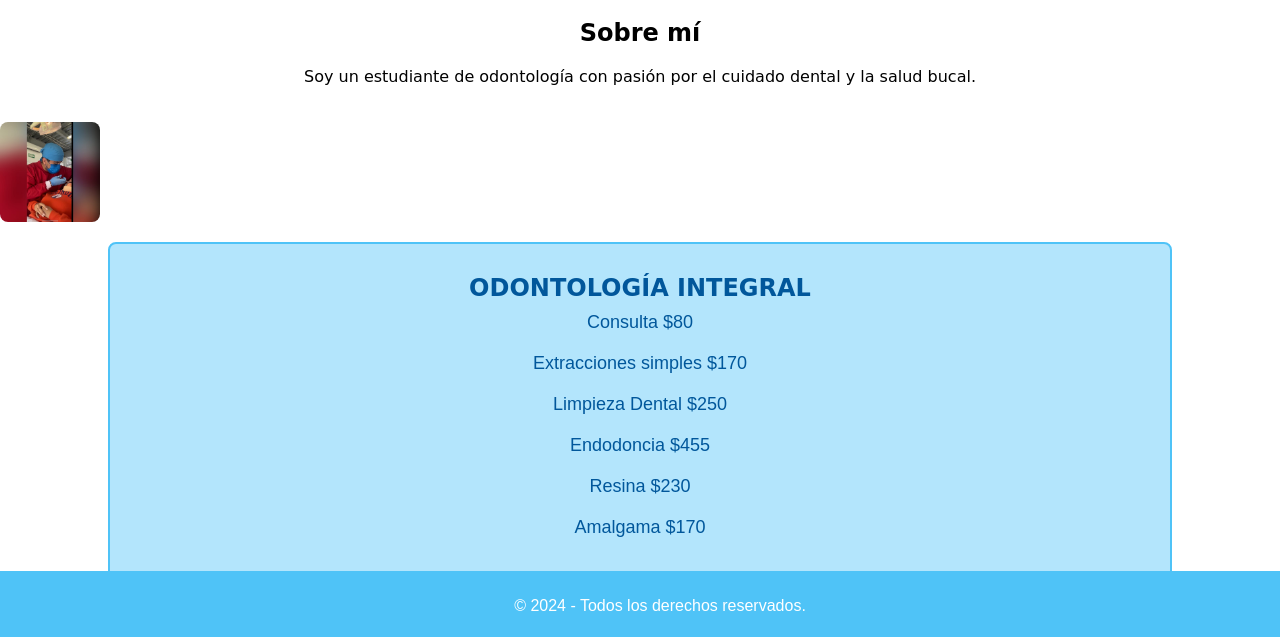
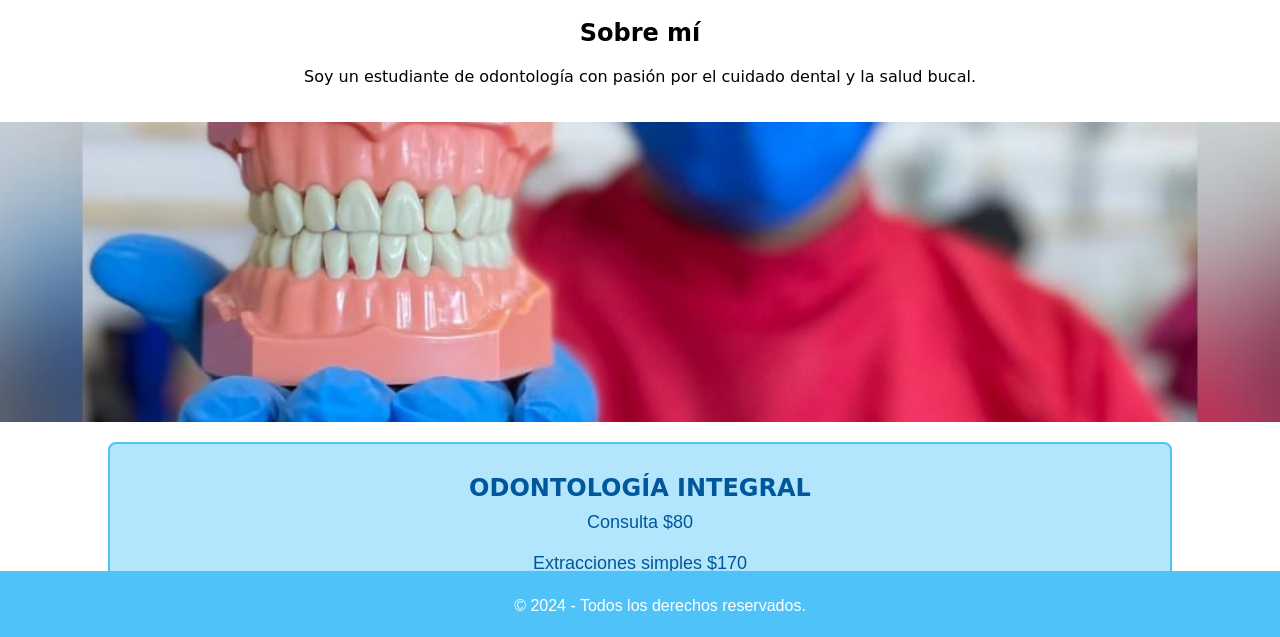
Before and after one commit to JavierMJ25/Javier_MJ, a plain HTML site: page index.html in a window 1280 px wide. Shown: the part 159-796 px from the top of the page. Drawn offline with Linux system fonts and the light colour scheme.

Commit message:
Update estilos.css

```diff
--- a/estilos.css
+++ b/estilos.css
@@ -70,51 +70,29 @@ body {
     box-sizing: border-box;
 }
 
-#carruseles {
-    display: flex;
-    overflow-x: auto; /* Permite desplazamiento horizontal si es necesario */
-    padding: 20px;
-    gap: 10px; /* Espacio entre carruseles */
+/* Estilos para el carrusel */
+#carrusel {
+    display: flex; /* Usar flexbox para alinear las imágenes en fila */
+    overflow: hidden; /* Oculta las imágenes que se desbordan del contenedor */
+    max-width: 100%; /* Ajusta el ancho máximo del carrusel */
+    height: 300px; /* Ajusta la altura del carrusel */
+    margin: 0 auto; /* Centra el carrusel horizontalmente */
+    position: relative; /* Posicionamiento relativo para los elementos hijos */
 }
 
 .carrusel {
-    flex: 0 0 auto; /* Evita que el carrusel se estire */
-    width: 100px; /* Ajusta el ancho del carrusel según tu preferencia */
-    height: 100px; /* Ajusta la altura del carrusel para que sea cuadrado */
-    position: relative; /* Posiciona el contenedor para las imágenes absolutas */
-    overflow: hidden;
-    border-radius: 8px; /* Opcional: bordes redondeados */
+    display: flex; /* Mostrar imágenes en fila */
+    width: 100%; /* Ancho del carrusel */
+    height: 100%; /* Altura del carrusel */
+    position: absolute; /* Posicionamiento absoluto para la animación */
+    transition: transform 1s ease-in-out; /* Transición suave para el cambio de imágenes */
 }
 
 .carrusel img {
-    position: absolute; /* Posiciona las imágenes absolutamente dentro del contenedor */
-    top: 50%;
-    left: 50%;
-    width: 100%;
-    height: 100%;
-    object-fit: cover; /* Ajusta la imagen para cubrir el contenedor sin distorsión */
-    transform: translate(-50%, -50%); /* Centra la imagen dentro del contenedor */
-    opacity: 0;
-    transition: opacity 1s ease-in-out;
-}
-
-.carrusel img.activa {
-    opacity: 1;
-}
-
-/* Media Queries para dispositivos móviles */
-@media (max-width: 768px) {
-    .carrusel {
-        width: 75px; /* Ajusta el ancho del carrusel en dispositivos móviles */
-        height: 75px; /* Ajusta la altura del carrusel para que sea cuadrado */
-    }
-}
-
-@media (max-width: 480px) {
-    .carrusel {
-        width: 50px; /* Ajusta el ancho del carrusel en dispositivos móviles más pequeños */
-        height: 50px; /* Ajusta la altura del carrusel para que sea cuadrado */
-    }
+    width: 100%; /* Ajusta el ancho de las imágenes al tamaño del contenedor */
+    height: 100%; /* Ajusta la altura de las imágenes al tamaño del contenedor */
+    object-fit: cover; /* Ajusta las imágenes para que cubran el contenedor */
+    flex-shrink: 0; /* Evita que las imágenes se reduzcan */
 }
 
 
```
